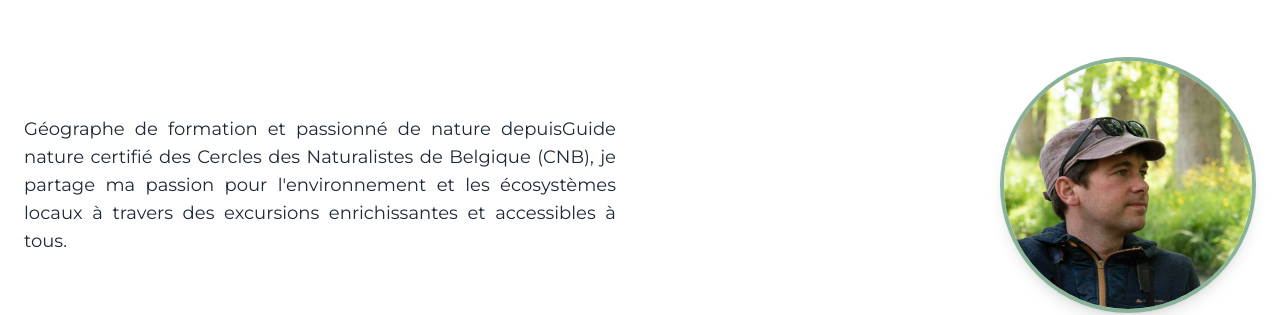
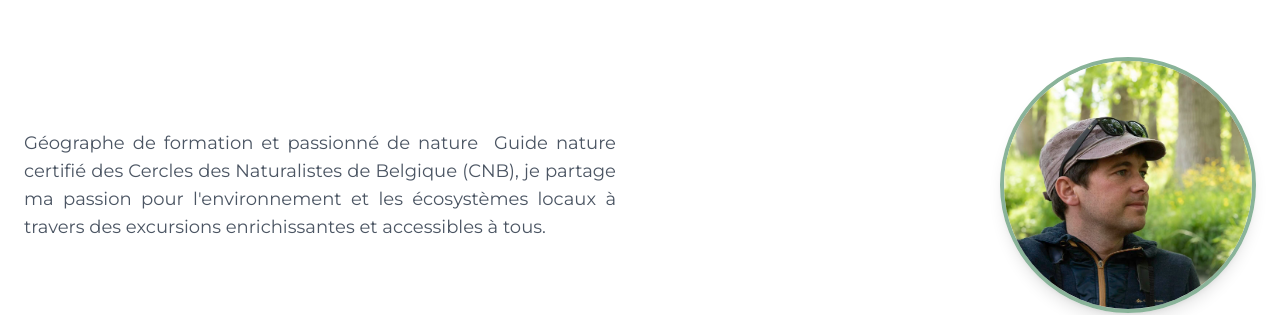
Before and after one commit to PointNemoBe/point-nemo-website, a React (Vite) app: page / in a window 1280 px wide. Shown: the part 1755-2070 px from the top of the page. Built offline with nearby package versions, Linux system fonts and the light colour scheme.

Commit message:
Visual edit in Lovable
Edited UI in Lovable

```diff
--- a/src/components/AboutMeSection.tsx
+++ b/src/components/AboutMeSection.tsx
@@ -7,7 +7,7 @@ const AboutMeSection = () => {
 
       <div className="grid md:grid-cols-2 gap-12 items-center">
         <div className="space-y-4">
-          <p className="text-gray-800 text-lg text-justify">Géographe de formation et passionné de nature depuisGuide nature certifié des Cercles des Naturalistes de Belgique (CNB), je partage ma passion pour l'environnement et les écosystèmes locaux à travers des excursions enrichissantes et accessibles à tous.</p>
+          <p className="text-gray-600 text-lg text-justify mx-0 px-0 font-normal">Géographe de formation et passionné de nature  Guide nature certifié des Cercles des Naturalistes de Belgique (CNB), je partage ma passion pour l'environnement et les écosystèmes locaux à travers des excursions enrichissantes et accessibles à tous.</p>
         </div>
 
         <div className="flex justify-center md:justify-end">
```
